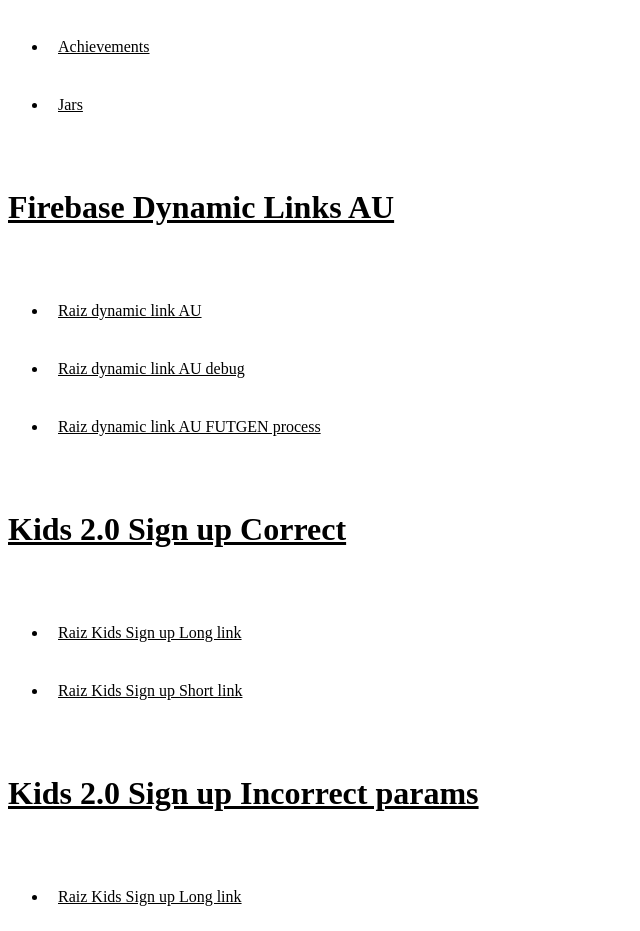
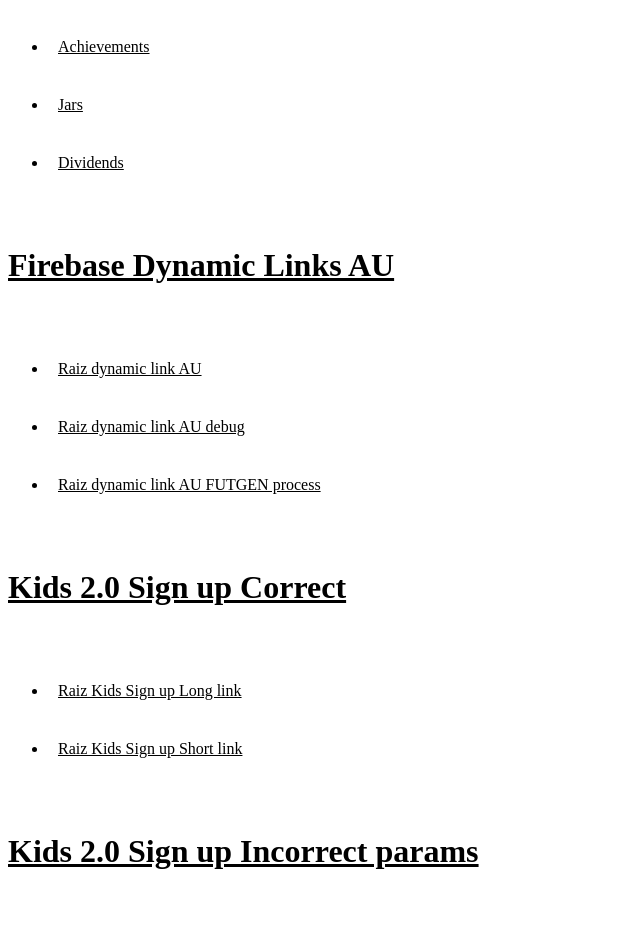
Before and after one commit to AcornsGrowAU/RaizDeeplinks, a plain HTML site: page index.html in a window 1280 px wide. Shown: the part 1862-2793 px from the top of the page, without its empty margins (0-640 px from the left). Drawn offline with Linux system fonts and the light colour scheme.

Commit message:
added Dividends deep link

```diff
--- a/index.html
+++ b/index.html
@@ -51,6 +51,7 @@
     <li><a href="raiz://invest">Invest</a></li>
     <li><a href="raiz://achievements">Achievements</a></li>
     <li><a href="raiz://jars">Jars</a></li>
+    <li><a href="raiz://dividends">Dividends</a></li>
 </ul>
 
 <a href="#FDL_PROMO_AU" id="FDL"><h1>Firebase Dynamic Links AU</h1></a>
```
